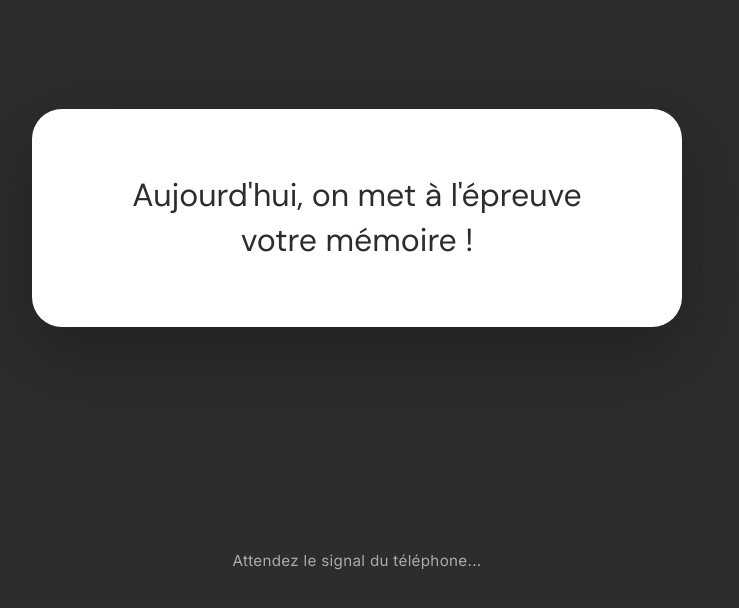
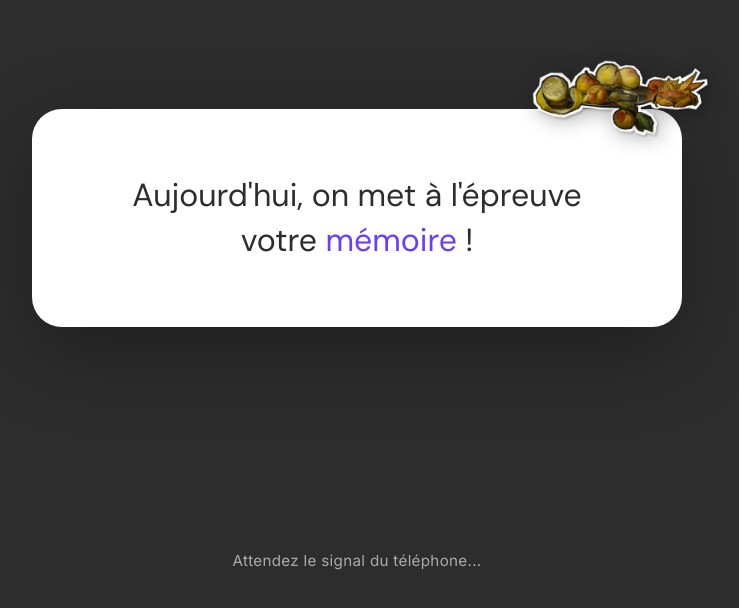
Before and after one commit to Yanis-310/Blackout, a website: page intro.html in a window 1280 px wide. Shown: the part 182-790 px from the top of the page, without its empty margins (283-1022 px from the left). Drawn offline with Linux system fonts and the light colour scheme.

Commit message:
ajout fleur morte consigne

```diff
--- a/intro.html
+++ b/intro.html
@@ -9,12 +9,32 @@
         href="https://fonts.googleapis.com/css2?family=DM+Sans:wght@400;500;700;900&family=Playfair+Display:wght@400;600;700&family=Inter:wght@300;400;500;600&display=swap"
         rel="stylesheet">
     <link rel="stylesheet" href="styles.css">
+    <style>
+        /* Image nature morte en haut à droite */
+        .consigne-nature-morte {
+            position: absolute;
+            top: -50px;
+            right: -30px;
+            width: 180px;
+            height: auto;
+            z-index: 3;
+            pointer-events: none;
+            filter: drop-shadow(3px 3px 10px rgba(0, 0, 0, 0.3));
+        }
+
+        .intro-card {
+            position: relative;
+        }
+    </style>
 </head>
 
 <body>
     <section id="phase-intro" class="phase active">
         <div class="intro-card">
-            <p class="intro-text">Aujourd'hui, on met à l'épreuve votre mémoire !</p>
+            <!-- Image nature morte en haut à droite -->
+            <img src="assets/nature-morte.png" alt="Nature morte" class="consigne-nature-morte">
+            <p class="intro-text">Aujourd'hui, on met à l'épreuve votre <span style="color: #693CFF;">mémoire</span> !
+            </p>
         </div>
         <p class="intro-hint">Attendez le signal du téléphone...</p>
     </section>
```
Also changed, not shown: consignes.html (+19 -0 lines), consignes2.html (+19 -0 lines), qrcode.html (+19 -2 lines), ready.html (+15 -1 lines).
